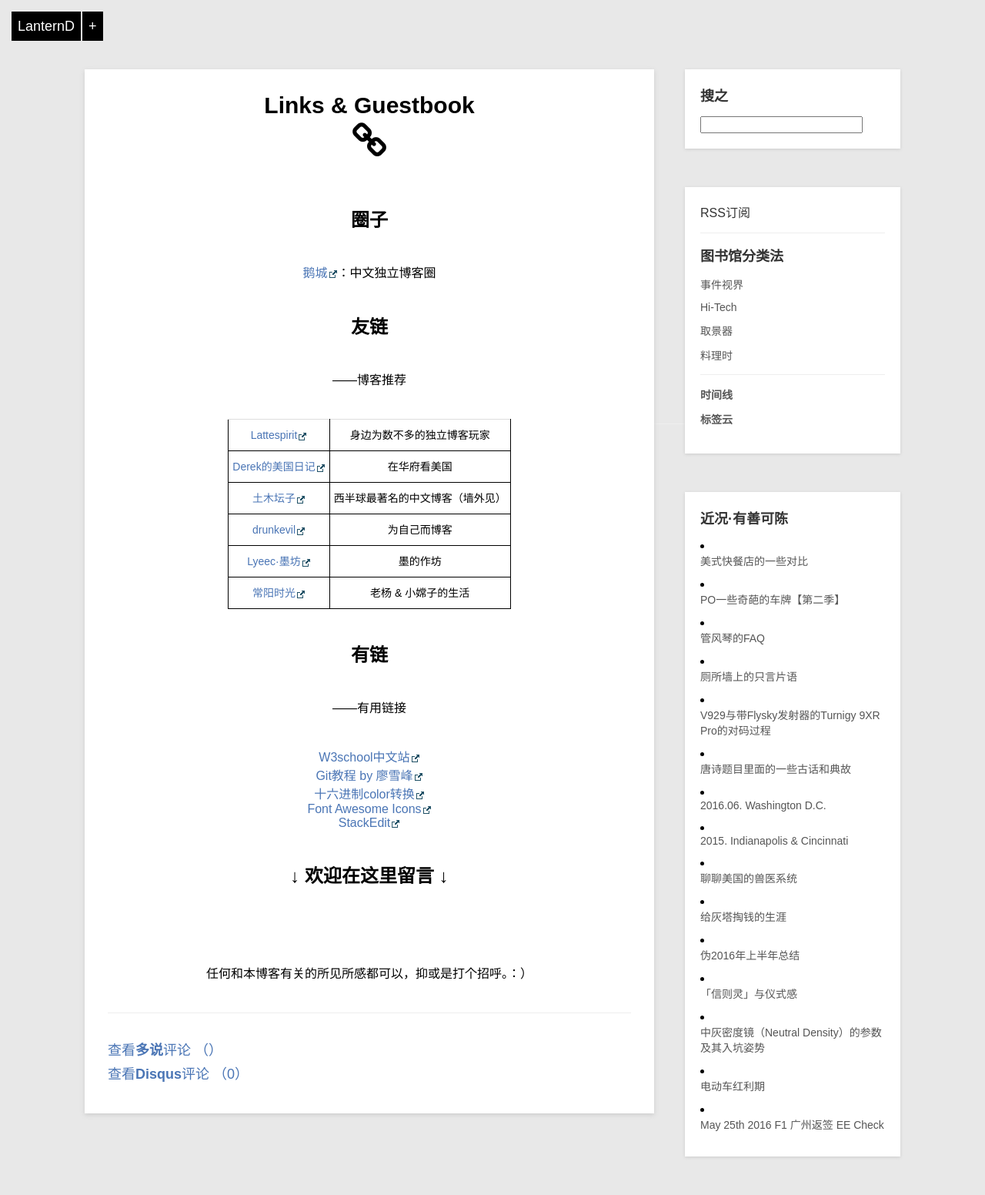
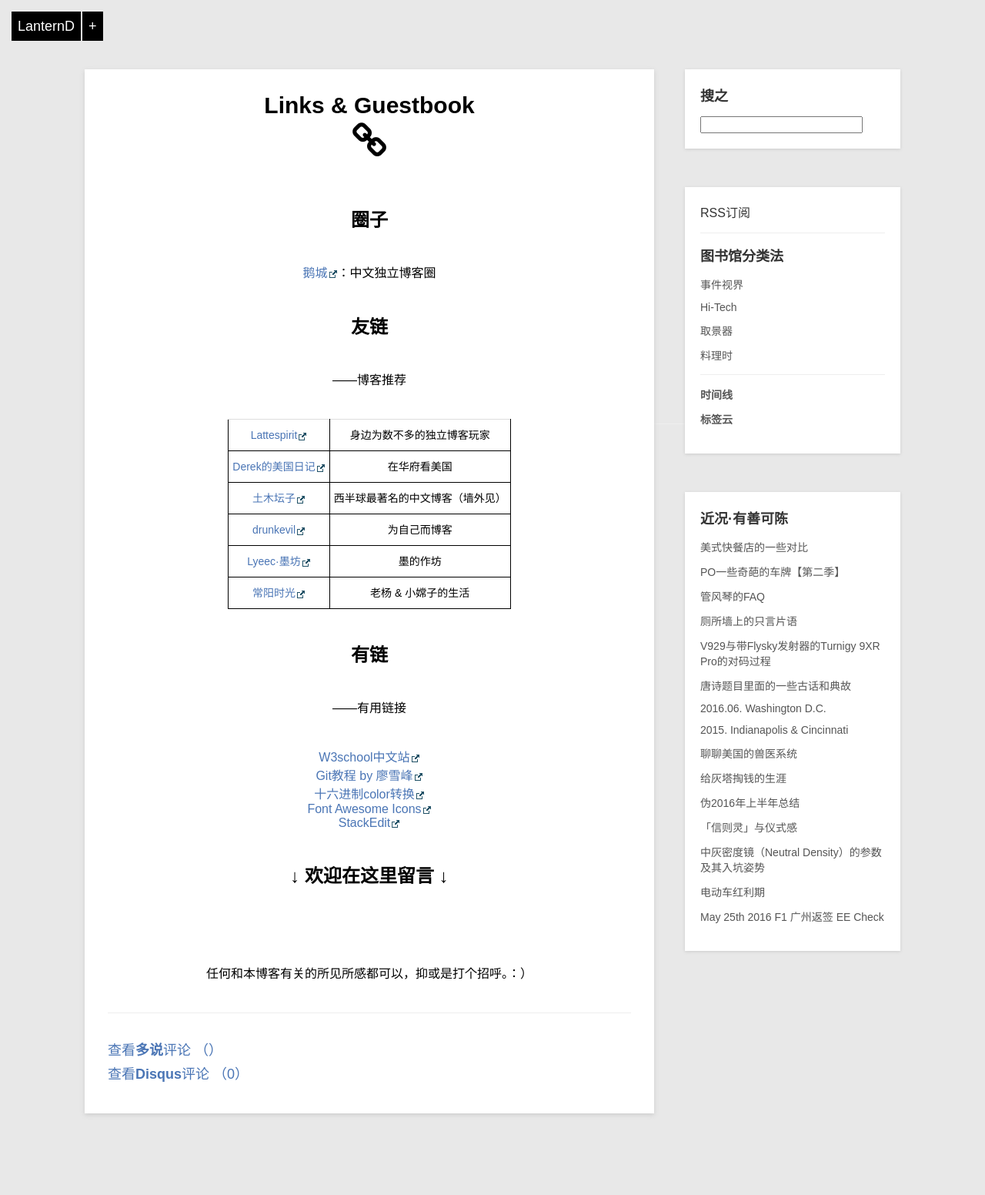
Before and after one commit to LanternD/lanternd.github.io, a Jekyll site: the page built from guestbook.html, in a window 1280 px wide. Shown: the whole page at 77% size. Built offline with Jekyll 4.4.1, drawn with Linux system fonts in a browser that asks for light colours; comment, search, counter and statistics services are not loaded; after the commit the page ends 1526 px from its top, so only the background shows below that.

Commit message:
update the list view format in pages

```diff
--- a/_layouts/page.html
+++ b/_layouts/page.html
@@ -40,9 +40,11 @@ layout: default
 
     <div class="sidenav">
         <h2>近况·有善可陈</h2>
+        <ul class="artical-list">
         {% for post in site.posts limit:15 %}
                 <li><a href="{{ post.url }}">{{ post.title }}</a></li>
         {% endfor %}
+        </ul>
     </div>
 
 </div>
```
